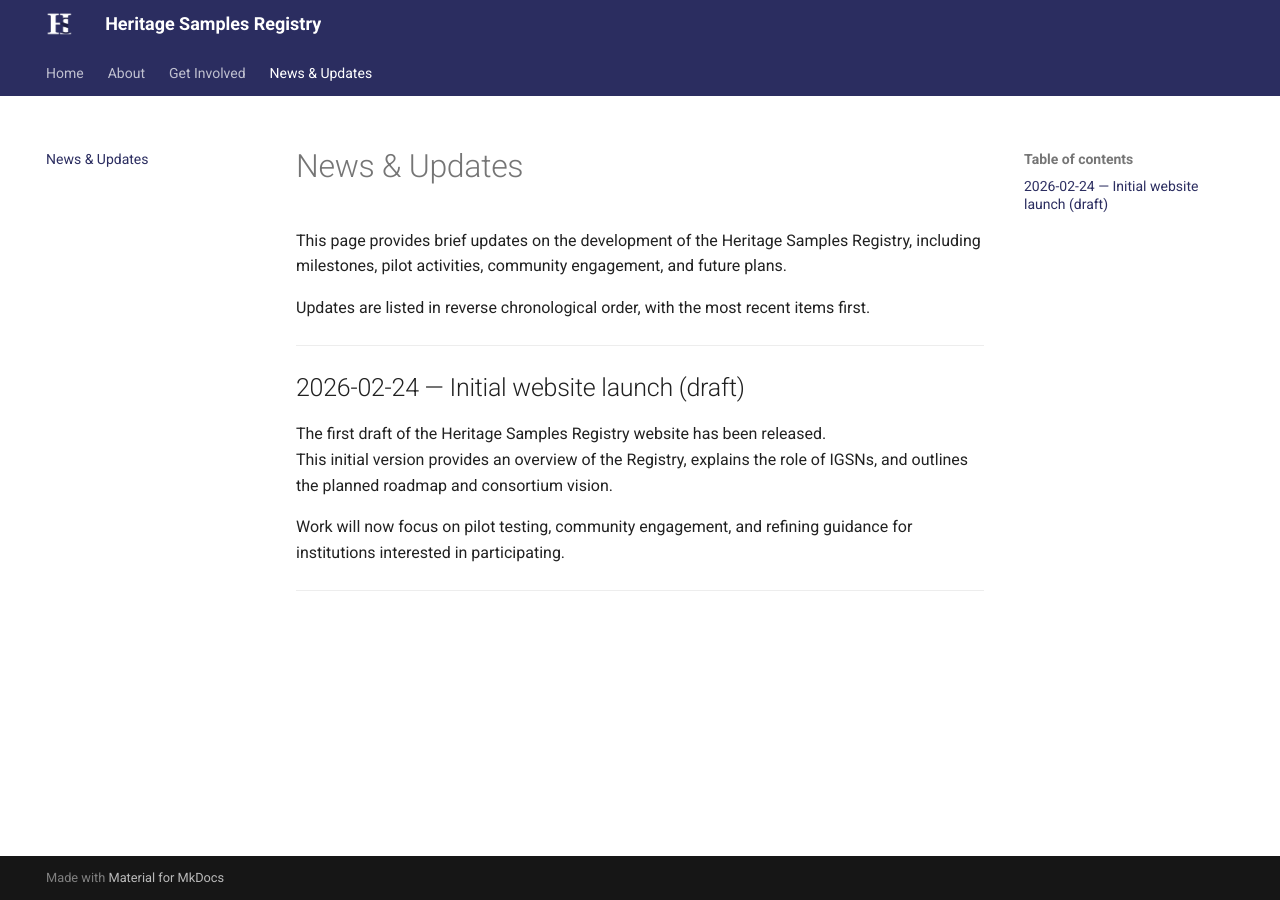
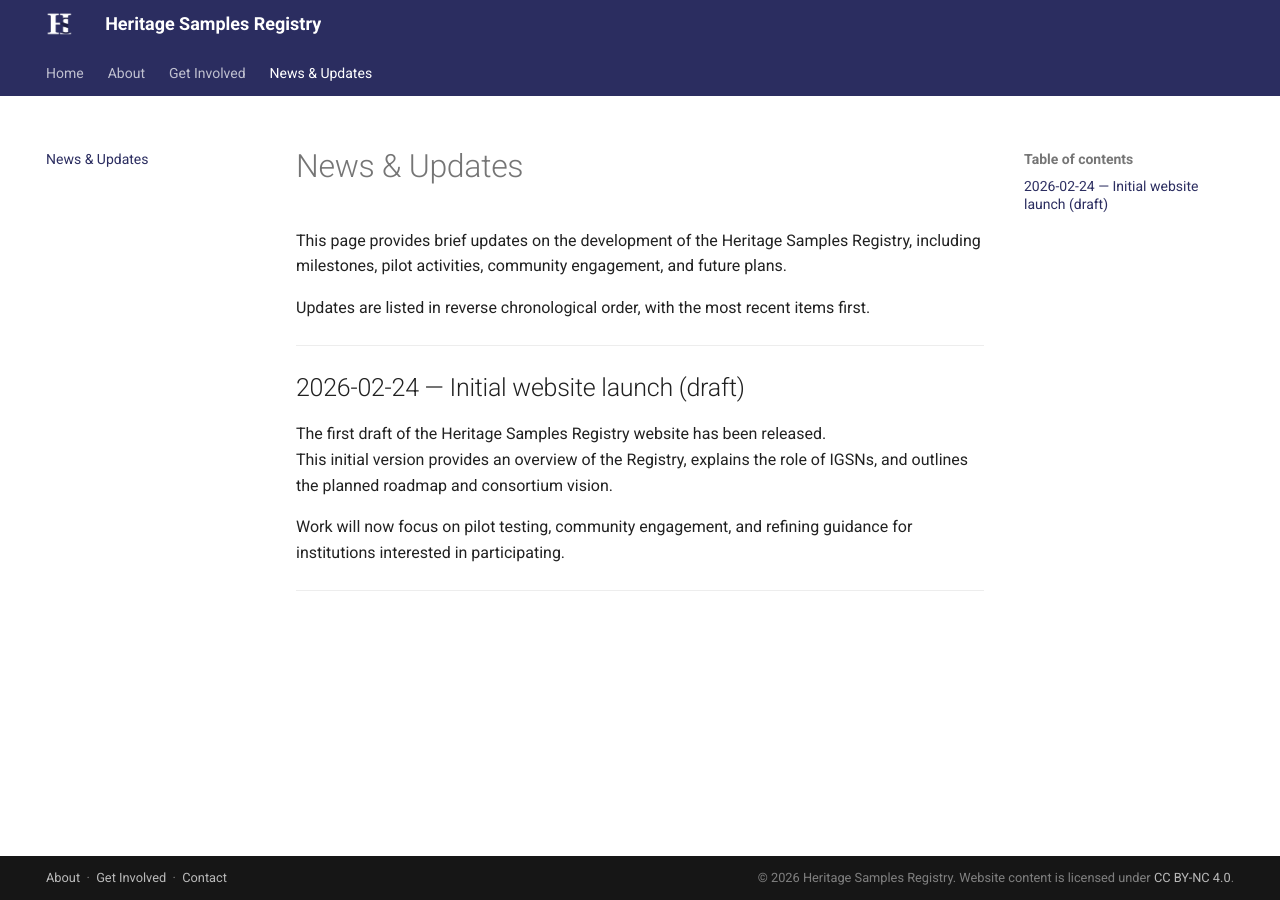
Before and after one commit to HeritageSamples/heritagesamples.org, an MkDocs documentation site: the page built from docs/news.md, in a window 1280 px wide. Built offline with MkDocs 1.6.1 and Material for MkDocs 9.7.7, drawn with Linux system fonts in a browser that asks for light colours.

```diff
--- a/mkdocs.yml
+++ b/mkdocs.yml
@@ -7,6 +7,7 @@
 theme:
   name: material
   custom_dir: overrides  # Required for home.html to work
+#  generator: false
   language: en
   logo: images/hs-logo_v1.3-light.png
   favicon: images/favicon.png
@@ -100,3 +101,5 @@
         - name: mermaid
           class: mermaid
           format: !!python/name:pymdownx.superfences.fence_code_format
+
+copyright: "2026 Heritage Samples Registry. "
--- /dev/null
+++ b/overrides/partials/footer.html
@@ -0,0 +1,16 @@
+<footer class="md-footer">
+  <div class="md-footer-meta md-typeset">
+    <div class="md-footer-meta__inner md-grid">
+      <div class="md-copyright">
+        <a href="/about/about-registry/">About</a> &nbsp;&middot;&nbsp;
+        <a href="/get_involved/consortium-vision/">Get Involved</a> &nbsp;&middot;&nbsp;
+        <a href="mailto:info@heritagesamples.org">Contact</a>
+      </div>
+      <div class="md-copyright">
+        &copy; {{ config.copyright }} Website content is licensed under
+        <a href="https://creativecommons.org/licenses/by-nc/4.0/"
+           target="_blank" rel="noopener">CC BY-NC 4.0</a>.
+      </div>
+    </div>
+  </div>
+</footer>
```
